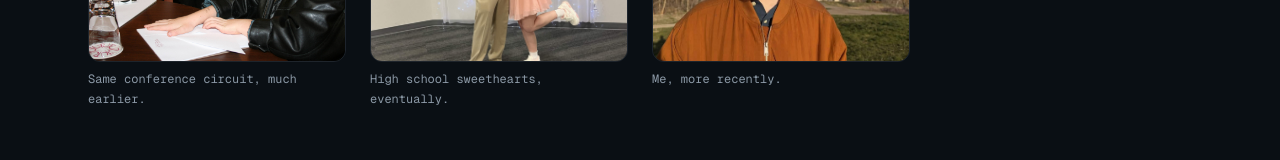
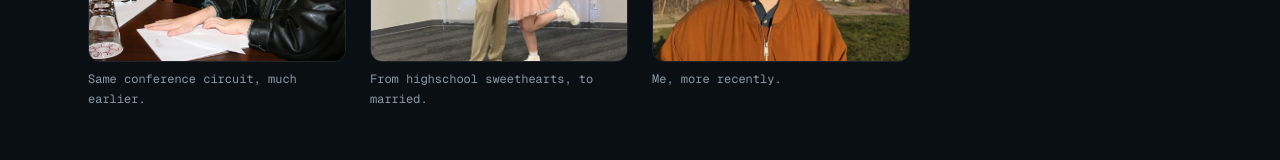
Before and after one commit to JakeMalmrose/nextfolio, a Next.js app: page / in a window 1280 px wide. Shown: the part 4659-4819 px from the top of the page. Built offline with nearby package versions, Linux system fonts and the light colour scheme.

Commit message:
Updated unclear wording on life photos

```diff
--- a/app/page.tsx
+++ b/app/page.tsx
@@ -163,7 +163,7 @@ const lifePhotos: LifePhoto[] = [
   {
     file: 'wedding.jpg',
     alt: 'Wedding photo',
-    caption: 'High school sweethearts, eventually.',
+    caption: 'From highschool sweethearts, to married.',
   },
   {
     file: 'me.jpg',
```
